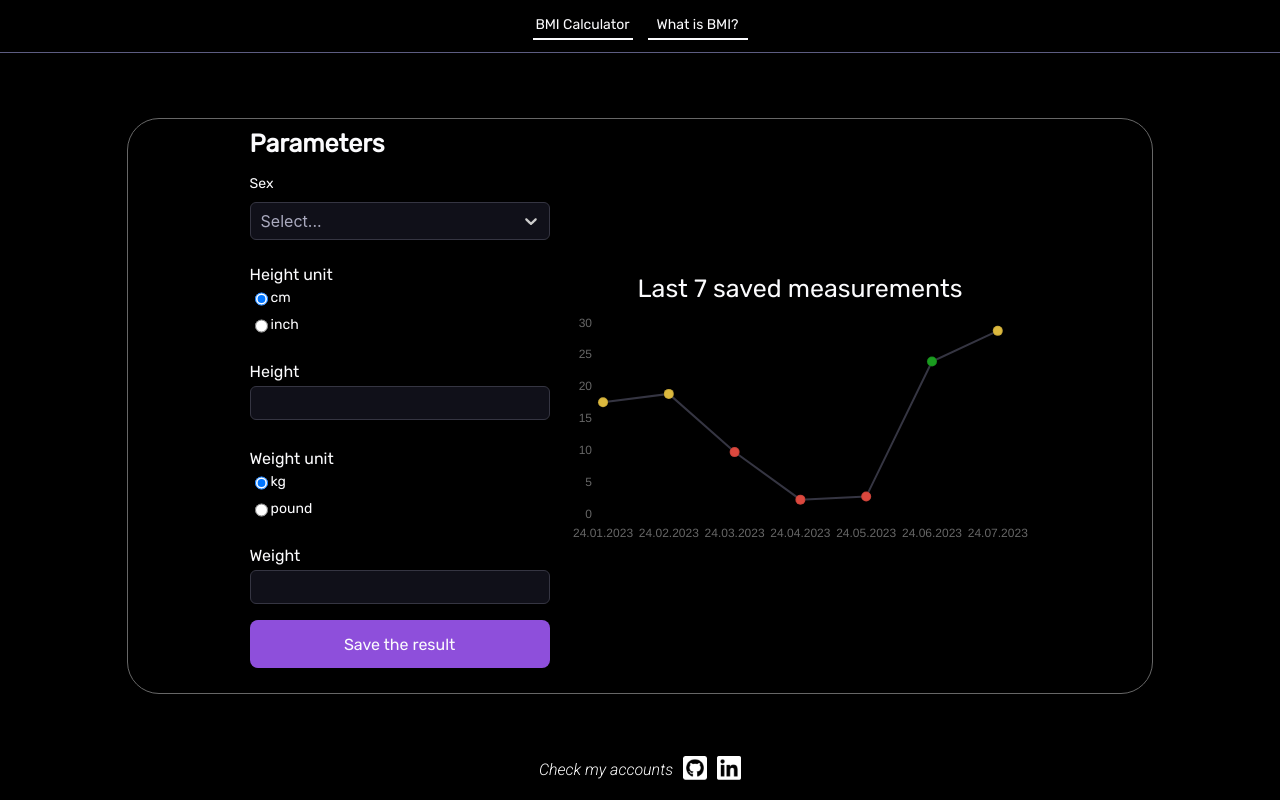
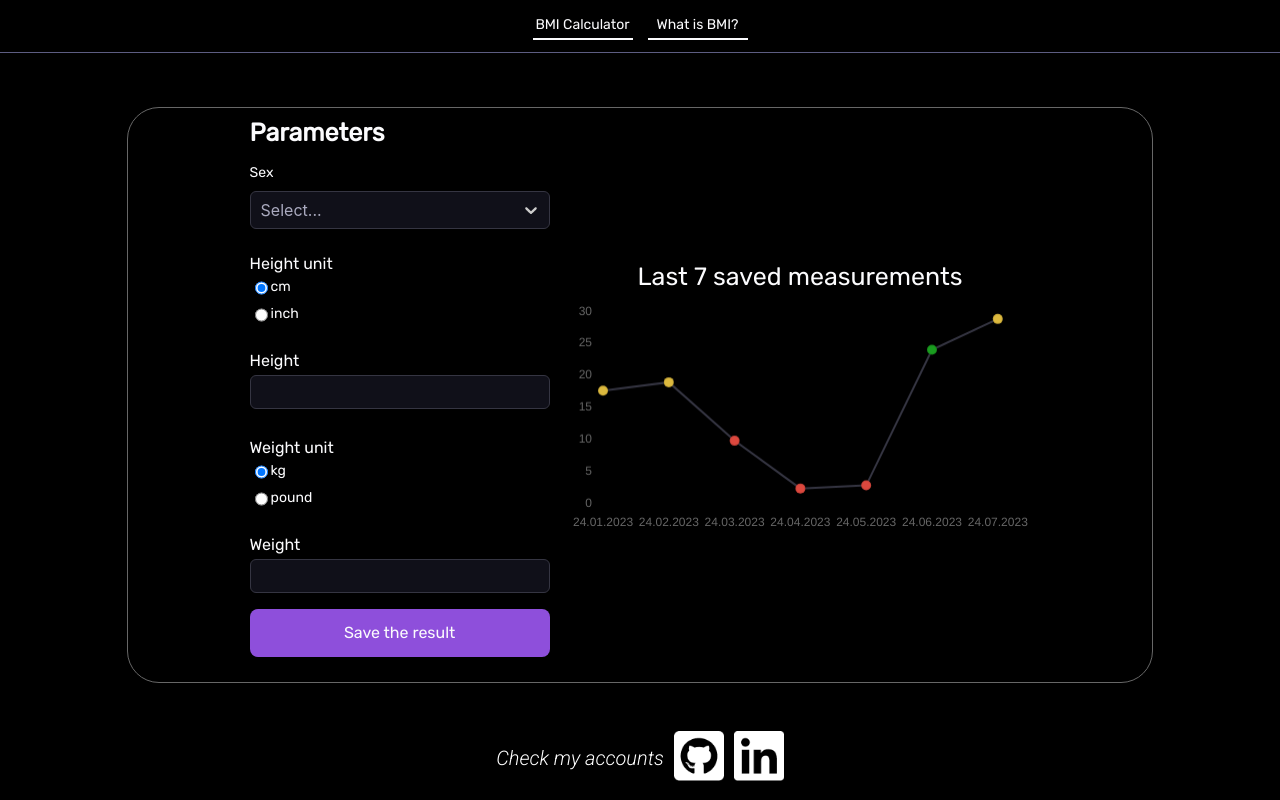
Before and after one commit to WeronikaCzepiela/bmi-calculator, a React (Create React App) app: page / in a window 1280 px wide. Built offline with nearby package versions, Linux system fonts and the light colour scheme.

Commit message:
Add layout for desktop version for accounts section

```diff
--- a/src/components/Accounts/Accounts.jsx
+++ b/src/components/Accounts/Accounts.jsx
@@ -1,11 +1,17 @@
 import './Accounts.scss'
 import LinkedIn from './images/LinkedIn.png'
 import GitHub from './images/GitHub.png'
+import { useWindowDimensions } from '../../utils/hookers/useWindowDimensions'
+import { dimension } from '../../utils/Dimension'
 
 export const Accounts = () => {
+  const { width } = useWindowDimensions()
+
   return (
-    <div className={'accounts'}>
-      <p className={'accounts-text'}>Check my accounts</p>
+    <div className={`accounts ${width > dimension() && 'accounts-desktop'}`}>
+      <p className={`accounts-text ${width > dimension() && 'accounts-text-desktop'}`}>
+        Check my accounts
+      </p>
       <a target={'_blank'} href={'https://github.com/WeronikaCzepiela'}>
         <img src={GitHub} />
       </a>
--- a/src/components/Accounts/Accounts.scss
+++ b/src/components/Accounts/Accounts.scss
@@ -14,6 +14,13 @@
     height: 24px;
     margin: 0
   }
+
+  &-desktop {
+    img {
+      width: 50px;
+      height: 50px;
+    }
+  }
 }
 
 .accounts-text {
@@ -26,4 +33,8 @@
   margin: 0;
   padding: 0;
   color: white;
+
+  &-desktop {
+    font-size: 20px;
+  }
 }
```
